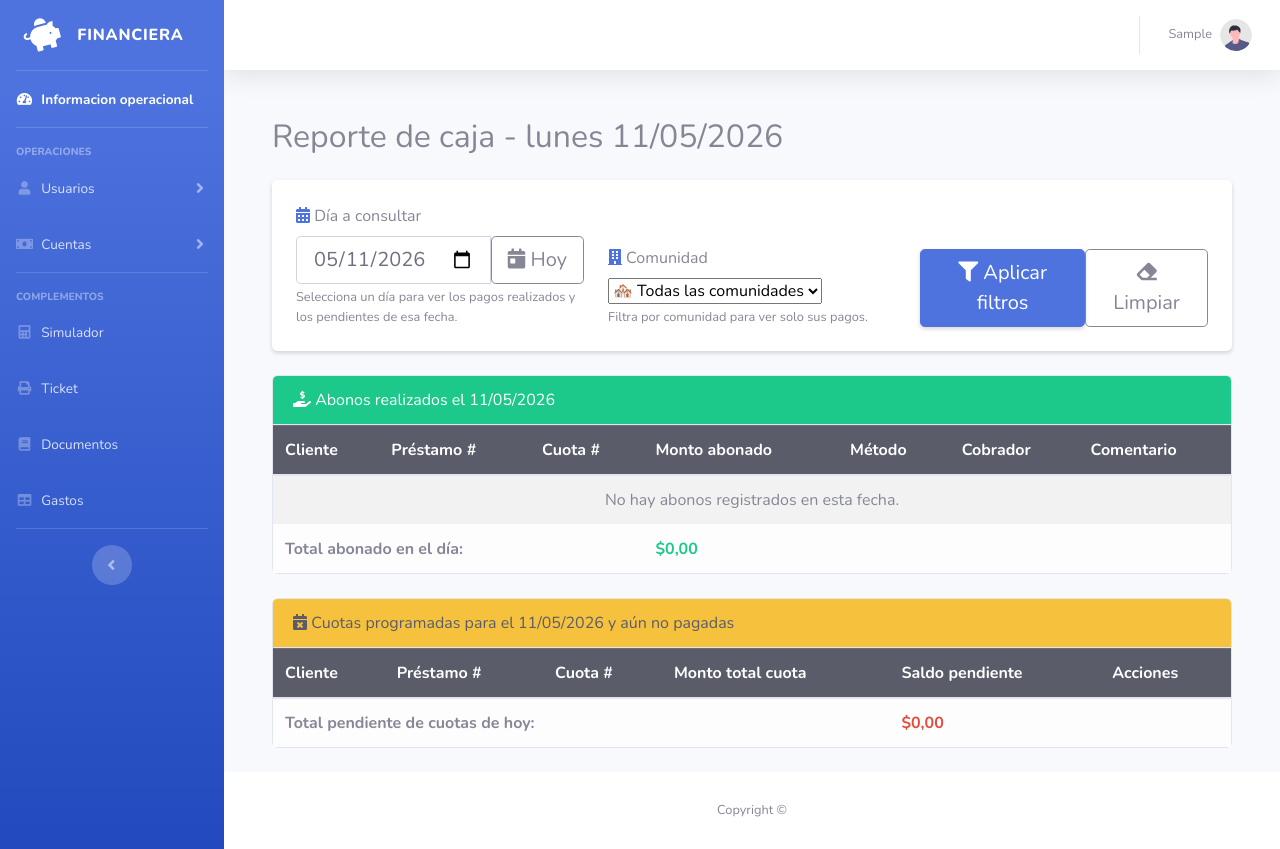
After one commit to Gamalie1/Financiera, a Django app: page /Pagos/pago/reporte-diario/ in a window 1280 px wide. The commit adds this page. Run offline with Django 5.2, Linux system fonts and the light colour scheme; a user stored in the database is signed in; tables that the repository leaves empty hold one stand-in row (values such as "Sample post"); lists and menus that the app fills with data are empty; parts of the project's set-up code (start-up, migrations or seed data) failed here and were passed over; some libraries are stand-ins or nearby versions.

Commit message:
Mejora en el apartado de pagos

```diff
--- a/financiera/Pagos/apps.py
+++ b/financiera/Pagos/apps.py
@@ -4,3 +4,5 @@ from django.apps import AppConfig
 class PagosConfig(AppConfig):
     default_auto_field = 'django.db.models.BigAutoField'
     name = 'Pagos'
+    def ready(self):
+        import Pagos.signals  # noqa
--- /dev/null
+++ b/financiera/Pagos/templates/reporte_diario.html
@@ -0,0 +1,270 @@
+{% extends 'base.html' %}
+{% load static %}
+
+{% block title %}Reporte Diario de Pagos{% endblock %}
+
+{% block content %}
+<div class="container-fluid py-4">
+    <h2 class="mb-4">Reporte de caja - {{ fecha|date:"l d/m/Y" }}</h2>
+
+  <!-- Filtros mejorados - Experiencia intuitiva -->
+<div class="card shadow-sm border-0 mb-4">
+    <div class="card-body p-4">
+        <form method="GET" class="row g-4 align-items-end">
+            <!-- Campo de fecha -->
+            <div class="col-md-4">
+                <label class="form-label fw-semibold mb-2">
+                    <i class="fas fa-calendar-alt text-primary me-1"></i>
+                    Día a consultar
+                </label>
+                <div class="input-group">
+                    <input type="date" name="fecha"
+                           value="{{ fecha|date:'Y-m-d' }}"
+                           class="form-control form-control-lg"
+                           id="id_fecha"
+                           aria-label="Fecha de consulta">
+                    <button type="button" class="btn btn-outline-secondary btn-lg"
+                            id="btnHoy"
+                            title="Seleccionar el día de hoy">
+                        <i class="fas fa-calendar-day me-1"></i> Hoy
+                    </button>
+                </div>
+                <small class="form-text text-muted mt-1">
+                    Selecciona un día para ver los pagos realizados y los pendientes de esa fecha.
+                </small>
+            </div>
+
+            <!-- Campo de comunidad -->
+            <div class="col-md-4">
+                <label class="form-label fw-semibold mb-2">
+                    <i class="fas fa-building text-primary me-1"></i>
+                    Comunidad
+                </label>
+                <select name="comunidad" class="form-select form-select-lg">
+                    <option value="">🏘️ Todas las comunidades</option>
+                    {% for com in comunidades %}
+                        <option value="{{ com.id }}"
+                                {% if comunidad_seleccionada == com.id|stringformat:"s" %}selected{% endif %}>
+                            {{ com.nombre }}
+                        </option>
+                    {% endfor %}
+                </select>
+                <small class="form-text text-muted mt-1">
+                    Filtra por comunidad para ver solo sus pagos.
+                </small>
+            </div>
+
+            <!-- Botones de acción -->
+            <div class="col-md-4">
+                <div class="d-flex gap-2 justify-content-md-end">
+                    <button type="submit" class="btn btn-primary btn-lg px-4 shadow-sm">
+                        <i class="fas fa-filter me-2"></i> Aplicar filtros
+                    </button>
+                    <a href="{% url 'reporte_diario' %}" class="btn btn-outline-secondary btn-lg px-4">
+                        <i class="fas fa-eraser me-2"></i> Limpiar
+                    </a>
+                </div>
+                <!-- Indicador de filtros activos (opcional) -->
+                {% if request.GET.fecha or request.GET.comunidad %}
+                    <div class="text-end mt-2">
+                        <span class="badge bg-info text-dark">
+                            <i class="fas fa-check-circle"></i> Filtros activos
+                        </span>
+                    </div>
+                {% endif %}
+            </div>
+        </form>
+    </div>
+</div>
+
+    <!-- Tabla 1: Abonos reales del día -->
+    <div class="card mb-4">
+        <div class="card-header bg-success text-white">
+            <i class="fas fa-hand-holding-usd"></i> Abonos realizados el {{ fecha|date:"d/m/Y" }}
+        </div>
+        <div class="card-body p-0">
+            <div class="table-responsive">
+                <table class="table table-striped mb-0">
+                    <thead class="table-dark">
+                        <tr>
+                            <th>Cliente</th>
+                            <th>Préstamo #</th>
+                            <th>Cuota #</th>
+                            <th>Monto abonado</th>
+                            <th>Método</th>
+                            <th>Cobrador</th>
+                            <th>Comentario</th>
+                        </tr>
+                    </thead>
+                    <tbody>
+                        {% for abono in abonos_dia %}
+                        <tr>
+                            <td>{{ abono.pago.prestamo.cliente.nombre }}</td>
+                            <td>{{ abono.pago.prestamo.id }}</td>
+                            <td>{{ abono.pago.numero_pago }}</td>
+                            <td class="text-success fw-bold">${{ abono.monto|floatformat:2 }}</td>
+                            <td>{{ abono.get_metodo_pago_display }}</td>
+                            <td>{{ abono.cobrador.get_full_name|default:abono.cobrador.username }}</td>
+                            <td>{{ abono.comentario|default:"-" }}</td>
+                        </tr>
+                        {% empty %}
+                        <tr><td colspan="7" class="text-center">No hay abonos registrados en esta fecha.</td></tr>
+                        {% endfor %}
+                    </tbody>
+                    <tfoot class="table-light">
+                        <tr>
+                            <th colspan="3" class="text-end">Total abonado en el día:</th>
+                            <th class="text-success">${{ total_abonado|floatformat:2 }}</th>
+                            <th colspan="3"></th>
+                        </tr>
+                    </tfoot>
+                </table>
+            </div>
+        </div>
+    </div>
+
+    <!-- Tabla 2: Cuotas programadas para el día y aún pendientes -->
+    <div class="card">
+        <div class="card-header bg-warning text-dark">
+            <i class="fas fa-calendar-times"></i> Cuotas programadas para el {{ fecha|date:"d/m/Y" }} y aún no pagadas
+        </div>
+        <div class="card-body p-0">
+            <div class="table-responsive">
+                <table class="table table-striped mb-0">
+                    <thead class="table-dark">
+                        <tr>
+                            <th>Cliente</th>
+                            <th>Préstamo #</th>
+                            <th>Cuota #</th>
+                            <th>Monto total cuota</th>
+                            <th>Saldo pendiente</th>
+                            <th>Acciones</th>
+                        </tr>
+                    </thead>
+                    <tbody>
+                       <!-- Dentro del <tbody> de la tabla de cuotas pendientes -->
+                    {% for pago in pagos_programados %}
+                    <tr>
+                        <td>{{ pago.prestamo.cliente.nombre }}</td>
+                        <td>{{ pago.prestamo.id }}</td>
+                        <td>{{ pago.numero_pago }}</td>
+                        <td>${{ pago.monto_pago|floatformat:2 }}</td>
+                        <td class="text-danger">${{ pago.saldo_restante|floatformat:2 }}</td>
+                        <td>
+                            <!-- Botón para pagar SOLO esta cuota -->
+                            <form method="POST" action="{% url 'pagar_cuota_individual' pago.id %}" style="display:inline;">
+                                {% csrf_token %}
+                                <input type="hidden" name="metodo_pago" value="EFECTIVO">
+                                <!-- Botón PAGAR ESTA CUOTA -->
+                            <button type="button" class="btn btn-success btn-sm"
+                                    onclick="pagarCuota({{ pago.id }}, {{ pago.saldo_restante|floatformat:2 }}, {{ pago.numero_pago }})">
+                                <i class="fas fa-dollar-sign"></i> Pagar esta cuota
+                            </button>
+                                                        </form>
+
+                                                        <!-- Botón para liquidar TODO el préstamo (ya existente) -->
+                                                        <form method="POST" action="{% url 'liquidar_prestamo' pago.prestamo.id %}" style="display:inline;">
+                                                            {% csrf_token %}
+                                                            <input type="hidden" name="metodo_pago" value="EFECTIVO">
+                                                            <!-- Botón LIQUIDAR PRÉSTAMO (necesitamos el saldo pendiente TOTAL del préstamo) -->
+                            <button type="button" class="btn btn-danger btn-sm"
+                                    onclick="liquidarPrestamo({{ pago.prestamo.id }}, {{ pago.prestamo.saldo_pendiente|floatformat:2 }})">
+                                <i class="fas fa-hand-holding-usd"></i> Liquidar préstamo
+                            </button>
+                            </form>
+                        </td>
+                    </tr>
+                    {% endfor %}
+                    </tbody>
+                    <tfoot class="table-light">
+                        <tr>
+                            <th colspan="4" class="text-end">Total pendiente de cuotas de hoy:</th>
+                            <th class="text-danger">${{ total_pendiente|floatformat:2 }}</th>
+                            <th></th>
+                        </tr>
+                    </tfoot>
+                </table>
+            </div>
+        </div>
+    </div>
+</div>
+
+<script>
+// Función para pagar una cuota individual
+function pagarCuota(pagoId, monto, numeroCuota) {
+    Swal.fire({
+        title: '¿Pagar esta cuota?',
+        html: `</strong><br>Monto a pagar: <strong>$${monto.toFixed(2)}</strong>`,
+        icon: 'question',
+        showCancelButton: true,
+        confirmButtonColor: '#28a745',   // verde
+        cancelButtonColor: '#6c757d',
+        confirmButtonText: 'Sí, pagar cuota',
+        cancelButtonText: 'Cancelar'
+    }).then((result) => {
+        if (result.isConfirmed) {
+            // Creamos un formulario dinámico y lo enviamos
+            const form = document.createElement('form');
+            form.method = 'POST';
+            form.action = `/pagos/pagar-cuota/${pagoId}/`;  // Ajusta la URL a tu patrón real
+            const csrfInput = document.createElement('input');
+            csrfInput.type = 'hidden';
+            csrfInput.name = 'csrfmiddlewaretoken';
+            csrfInput.value = '{{ csrf_token }}';  // Obtén el token del template
+            form.appendChild(csrfInput);
+
+            // Si quieres enviar el método de pago (opcional)
+            const metodoInput = document.createElement('input');
+            metodoInput.type = 'hidden';
+            metodoInput.name = 'metodo_pago';
+            metodoInput.value = 'EFECTIVO';
+            form.appendChild(metodoInput);
+
+            document.body.appendChild(form);
+            form.submit();
+        }
+    });
+}
+
+// Función para liquidar completamente un préstamo
+function liquidarPrestamo(prestamoId, saldoPendiente) {
+    Swal.fire({
+        title: '¿Liquidar préstamo completo?',
+        html: `Se pagarán <strong>TODAS las cuotas pendientes</strong>`,
+        icon: 'warning',
+        showCancelButton: true,
+        confirmButtonColor: '#dc3545',   // rojo
+        cancelButtonColor: '#6c757d',
+        confirmButtonText: 'Sí, liquidar préstamo',
+        cancelButtonText: 'Cancelar'
+    }).then((result) => {
+        if (result.isConfirmed) {
+            const form = document.createElement('form');
+            form.method = 'POST';
+            form.action = `/pagos/liquidar-prestamo/${prestamoId}/`;
+            const csrfInput = document.createElement('input');
+            csrfInput.type = 'hidden';
+            csrfInput.name = 'csrfmiddlewaretoken';
+            csrfInput.value = '{{ csrf_token }}';
+            form.appendChild(csrfInput);
+
+            const metodoInput = document.createElement('input');
+            metodoInput.type = 'hidden';
+            metodoInput.name = 'metodo_pago';
+            metodoInput.value = 'EFECTIVO';
+            form.appendChild(metodoInput);
+
+            document.body.appendChild(form);
+            form.submit();
+        }
+    });
+}
+// Botón "Hoy": establece la fecha actual y envía el formulario
+    document.getElementById('btnHoy')?.addEventListener('click', () => {
+        const today = new Date().toISOString().split('T')[0];
+        document.getElementById('id_fecha').value = today;
+        document.getElementById('id_fecha').form.submit();
+    });
+
+</script>
+{% endblock %}
--- a/financiera/Pagos/urls.py
+++ b/financiera/Pagos/urls.py
@@ -12,6 +12,9 @@ urlpatterns = [
     path('ticket_generico/', Pagos_views.tiket_generico, name='ticket'),
     path('generar_ticket_generico/', Pagos_views.generar_ticket_generico, name='generar_ticket_generico'),
     path('imprimir_ticket/', Pagos_views.imprimir_ticket, name='imprimir_ticket'), # Mapea la vista a la URL
-    path('lista_pagos/', Pagos_views.lista_pagos, name='lista_pagos'),
     path('pago/<int:prestamo_id>/poner_al_corriente/', Pagos_views.poner_al_corriente, name='poner_al_corriente'),
+    path('pago/reporte-diario/', Pagos_views.reporte_diario, name='reporte_diario'),
+    path('liquidar-prestamo/<int:prestamo_id>/', Pagos_views.liquidar_prestamo, name='liquidar_prestamo'),
+    path('pagar-cuota/<int:pago_id>/', Pagos_views.pagar_cuota_individual, name='pagar_cuota_individual'),
+
 ]
--- a/financiera/Pagos/views.py
+++ b/financiera/Pagos/views.py
@@ -707,65 +707,6 @@ def imprimir_ticket(request):
 
         return resp
 
-def lista_pagos(request):
-    # Ordenar por fecha_programada (más reciente primero)
-    pagos = Pago.objects.select_related('prestamo__cliente__comunidad').all().order_by('-fecha_programada')
-
-    # Obtener parámetros del GET
-    comunidad_id = request.GET.get('comunidad')
-    fecha_tipo = request.GET.get('fecha_tipo')
-    fecha_dia = request.GET.get('fecha_dia')
-    fecha_desde = request.GET.get('fecha_desde')
-    fecha_hasta = request.GET.get('fecha_hasta')
-    semana_inicio = request.GET.get('semana_inicio')
-    mes_anio = request.GET.get('mes_anio')
-
-    # Filtrar por comunidad
-    if comunidad_id:
-        pagos = pagos.filter(prestamo__cliente__comunidad_id=comunidad_id)
-
-    # Filtrar por fecha_programada
-    if fecha_tipo == 'dia' and fecha_dia:
-        pagos = pagos.filter(fecha_programada=fecha_dia)
-    elif fecha_tipo == 'semana' and semana_inicio:
-        start = datetime.strptime(semana_inicio, '%Y-%m-%d').date()
-        end = start + timedelta(days=6)
-        pagos = pagos.filter(fecha_programada__range=[start, end])
-    elif fecha_tipo == 'mes' and mes_anio:
-        year, month = map(int, mes_anio.split('-'))
-        start = datetime(year, month, 1).date()
-        if month == 12:
-            end = datetime(year+1, 1, 1).date() - timedelta(days=1)
-        else:
-            end = datetime(year, month+1, 1).date() - timedelta(days=1)
-        pagos = pagos.filter(fecha_programada__range=[start, end])
-    elif fecha_tipo == 'rango' and fecha_desde and fecha_hasta:
-        pagos = pagos.filter(fecha_programada__range=[fecha_desde, fecha_hasta])
-
-    total_recaudado = pagos.aggregate(total=Sum('monto_pago'))['total'] or 0
-    comunidades = Comunidad.objects.all().order_by('nombre')
-
-    # Generar semanas (últimas 8) basadas en fecha_programada (opcional, pero se usa para el select)
-    hoy = datetime.now().date()
-    semanas = []
-    for i in range(8):
-        start = hoy - timedelta(days=hoy.weekday() + 7*i)
-        end = start + timedelta(days=6)
-        semanas.append({
-            'inicio': start.strftime('%Y-%m-%d'),
-            'fin': end.strftime('%Y-%m-%d'),
-            'label': f"{start.strftime('%d/%m')} - {end.strftime('%d/%m')}"
-        })
-
-    context = {
-        'pagos': pagos,
-        'total_recaudado': total_recaudado,
-        'comunidades': comunidades,
-        'semanas': semanas,
-        'filtros': request.GET,
-    }
-    return render(request, 'lista_pagos.html', context)
-
 
 @login_required
 def poner_al_corriente(request, prestamo_id):
@@ -842,3 +783,134 @@ def poner_al_corriente(request, prestamo_id):
         'today': hoy,   # ← AÑADE ESTA LÍNEA
     }
     return render(request, 'poner_al_corriente.html', context)
+
+@login_required
+def reporte_diario(request):
+    # Obtener fecha del GET o usar hoy
+    fecha_str = request.GET.get('fecha')
+    try:
+        fecha = datetime.strptime(fecha_str, '%Y-%m-%d').date() if fecha_str else timezone.now().date()
+    except ValueError:
+        fecha = timezone.now().date()
+
+    comunidad_id = request.GET.get('comunidad')
+
+    # 1. Abonos realizados exactamente en esa fecha (sin importar la hora)
+    abonos_dia = Abono.objects.filter(fecha__date=fecha).select_related(
+        'pago__prestamo__cliente', 'cobrador'
+    )
+
+    # 2. Pagos (cuotas) programados para esa fecha que NO estén completamente pagados
+    pagos_programados = Pago.objects.filter(
+        fecha_programada=fecha,
+        estado_pago__in=['pendiente', 'parcial']
+    ).select_related('prestamo__cliente')
+
+    # Filtro por comunidad (si se seleccionó)
+    if comunidad_id:
+        abonos_dia = abonos_dia.filter(pago__prestamo__cliente__comunidad_id=comunidad_id)
+        pagos_programados = pagos_programados.filter(prestamo__cliente__comunidad_id=comunidad_id)
+
+    total_abonado = abonos_dia.aggregate(total=Sum('monto'))['total'] or Decimal('0')
+    total_pendiente = pagos_programados.aggregate(total=Sum('saldo_restante'))['total'] or Decimal('0')
+
+    # Lista de comunidades para el filtro
+    comunidades = Comunidad.objects.all().order_by('nombre')
+
+    context = {
+        'fecha': fecha,
+        'abonos_dia': abonos_dia,
+        'pagos_programados': pagos_programados,
+        'total_abonado': total_abonado,
+        'total_pendiente': total_pendiente,
+        'comunidades': comunidades,
+        'comunidad_seleccionada': comunidad_id,
+    }
+    return render(request, 'reporte_diario.html', context)
+
+
+@login_required
+def liquidar_prestamo(request, prestamo_id):
+    prestamo = get_object_or_404(Prestamo, id=prestamo_id)
+
+    if request.method == 'POST':
+        # Buscar todas las cuotas pendientes o parciales de este préstamo
+        cuotas_pendientes = prestamo.pagos.filter(estado_pago__in=['pendiente', 'parcial'])
+
+        if not cuotas_pendientes:
+            messages.warning(request, 'Este préstamo no tiene cuotas pendientes.')
+            return redirect(request.META.get('HTTP_REFERER', 'reporte_diario'))
+
+        # Determinar método de pago (puedes dejar un valor fijo o permitir selección en un modal)
+        metodo_pago = request.POST.get('metodo_pago', 'EFECTIVO')
+        comentario = f"Liquidación total del préstamo el {timezone.now().date()}"
+
+        from django.db import transaction
+        with transaction.atomic():
+            for pago in cuotas_pendientes:
+                saldo = pago.saldo_restante
+                if saldo > 0:
+                    Abono.objects.create(
+                        pago=pago,
+                        monto=saldo,
+                        fecha=timezone.now(),
+                        metodo_pago=metodo_pago,
+                        cobrador=request.user,
+                        comentario=comentario
+                    )
+            # Mensaje de éxito
+            messages.success(
+                request,
+                f'Préstamo #{prestamo.id} liquidado. Se registraron abonos por ${prestamo.saldo_pendiente} con fecha {timezone.now().date()}.'
+            )
+        return redirect(request.META.get('HTTP_REFERER', 'reporte_diario'))
+
+    return redirect('reporte_diario')
+
+@login_required
+def pagar_cuota_individual(request, pago_id):
+    """
+    Registra un abono por el saldo restante de una cuota específica.
+    No afecta otras cuotas del mismo préstamo.
+    """
+    pago = get_object_or_404(Pago, id=pago_id)
+
+    # Verificar que la cuota no esté ya pagada
+    if pago.estado_pago == 'pagado':
+        messages.warning(request, f'La cuota #{pago.numero_pago} ya está pagada.')
+        return redirect(request.META.get('HTTP_REFERER', 'reporte_diario'))
+
+    # Obtener el saldo restante (cuánto falta para completar esta cuota)
+    saldo_pendiente_cuota = pago.saldo_restante
+
+    if saldo_pendiente_cuota <= 0:
+        messages.warning(request, f'La cuota #{pago.numero_pago} no tiene saldo pendiente.')
+        return redirect(request.META.get('HTTP_REFERER', 'reporte_diario'))
+
+    if request.method == 'POST':
+        # Puedes permitir elegir método de pago o usar uno por defecto
+        metodo_pago = request.POST.get('metodo_pago', 'EFECTIVO')
+        comentario = f"Pago de cuota #{pago.numero_pago} el {timezone.now().date()}"
+
+        from django.db import transaction
+        with transaction.atomic():
+            # Crear el abono por el monto exacto del saldo restante de esta cuota
+            Abono.objects.create(
+                pago=pago,
+                monto=saldo_pendiente_cuota,
+                fecha=timezone.now(),
+                metodo_pago=metodo_pago,
+                cobrador=request.user,
+                comentario=comentario
+            )
+            # La señal actualizará automáticamente el estado del Pago (a 'pagado' si saldo_restante = 0)
+            # Y también actualizará el estado general del préstamo (verificar_y_actualizar_estado)
+
+        messages.success(
+            request,
+            f'Cuota #{pago.numero_pago} del préstamo #{pago.prestamo.id} pagada con éxito. Monto: ${saldo_pendiente_cuota}'
+        )
+        return redirect(request.META.get('HTTP_REFERER', 'reporte_diario'))
+
+    # Si no es POST, redirigir (por seguridad)
+    return redirect('reporte_diario')
--- a/financiera/Usuarios/templates/principal.html
+++ b/financiera/Usuarios/templates/principal.html
@@ -60,7 +60,7 @@
 {% if user.is_staff %}
 <!-- ========== TARJETAS DE RESUMEN GLOBAL ========== -->
 <div class="row mb-4">
-<div class="col-xl-3 col-md-6 mb-3" onclick="window.location.href='{% url 'lista_pagos' %}'" style="cursor: pointer;">
+<div class="col-xl-3 col-md-6 mb-3" onclick="window.location.href='{% url 'reporte_diario' %}'" style="cursor: pointer;">
     <div class="card stat-card border-left-primary shadow-sm h-100">
         <div class="card-body">
             <div class="row no-gutters align-items-center">
@@ -140,7 +140,7 @@
 {% endif %}
 <!-- ========== TARJETA DE COMUNIDADES (siempre visible, mismo tamaño que las de cobrador) ========== -->
 <div class="row mb-4">
-    <div class="col-xl-4 col-md-4 mb-3" onclick="window.location.href='{% url 'lista_pagos' %}'" style="cursor: pointer;">
+    <div class="col-xl-4 col-md-4 mb-3" onclick="window.location.href='{% url 'reporte_diario' %}'" style="cursor: pointer;">
         <div class="card stat-card border-left-primary shadow-sm h-100">
             <div class="card-body">
                 <div class="row no-gutters align-items-center">
```
Also changed, not shown: financiera/Pagos/signals.py (added, +26 -0 lines), financiera/Pagos/templates/lista_pagos.html (deleted, +0 -249 lines).
